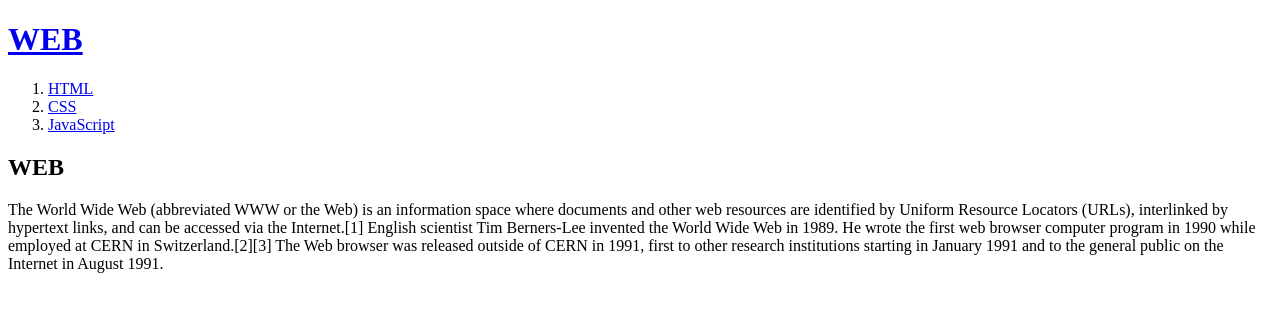
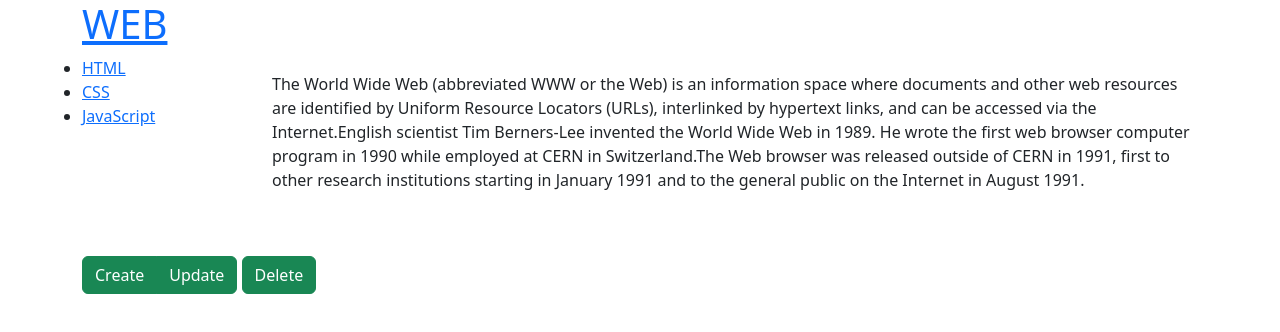
Before and after one commit to oVIOLETo/WEB, a plain HTML site: page index.html in a window 1280 px wide. Drawn offline with nearby package versions, Linux system fonts and the light colour scheme.

Commit message:
update bootstrap

```diff
--- a/index.html
+++ b/index.html
@@ -1,26 +1,63 @@
+<!-- ! DOCTYPE HTML 문서가 어떤 버전으로 작성되었는지 브라우저에게 알려주는 것, 호환성 -->
 <!DOCTYPE html>
 <html>
 	<head>
 		<title>WEB1 - Welcome</title>
+
 		<meta charset="utf-8" />
+		<!-- !  proper responsive behavior in mobile devices.-->
+		<meta name="viewport" content="width=device-width, initial-scale=1" />
+
+		<!-- ! Bootstrap CSS 홈페이지를 예쁘게 만들어주는 것-->
+		<link
+			href="https://cdn.jsdelivr.net/npm/bootstrap@5.3.0-alpha1/dist/css/bootstrap.min.css"
+			rel="stylesheet"
+			integrity="sha384-GLhlTQ8iRABdZLl6O3oVMWSktQOp6b7In1Zl3/Jr59b6EGGoI1aFkw7cmDA6j6gD"
+			crossorigin="anonymous" />
 	</head>
-	<body>
+
+	<body class="container">
 		<h1><a href="index.html">WEB</a></h1>
-		<ol>
-			<li><a href="1.html">HTML</a></li>
-			<li><a href="2.html">CSS</a></li>
-			<li><a href="3.html">JavaScript</a></li>
-		</ol>
-		<h2>WEB</h2>
-		<p>
-			The World Wide Web (abbreviated WWW or the Web) is an information space
-			where documents and other web resources are identified by Uniform Resource
-			Locators (URLs), interlinked by hypertext links, and can be accessed via
-			the Internet.[1] English scientist Tim Berners-Lee invented the World Wide
-			Web in 1989. He wrote the first web browser computer program in 1990 while
-			employed at CERN in Switzerland.[2][3] The Web browser was released
-			outside of CERN in 1991, first to other research institutions starting in
-			January 1991 and to the general public on the Internet in August 1991.
-		</p>
+		<div class="row">
+			<ul class="col-md-2">
+				<li><a href="1.html">HTML</a></li>
+				<li><a href="2.html">CSS</a></li>
+				<li><a href="3.html">JavaScript</a></li>
+			</ul>
+			<article class="col-md-10">
+				<ol></ol>
+				<p>
+					The World Wide Web (abbreviated WWW or the Web) is an information
+					space where documents and other web resources are identified by
+					Uniform Resource Locators (URLs), interlinked by hypertext links, and
+					can be accessed via the Internet.English scientist Tim Berners-Lee
+					invented the World Wide Web in 1989. He wrote the first web browser
+					computer program in 1990 while employed at CERN in Switzerland.The Web
+					browser was released outside of CERN in 1991, first to other research
+					institutions starting in January 1991 and to the general public on the
+					Internet in August 1991.
+				</p>
+			</article>
+		</div>
+		<br /><br />
+		<div class="btn-group" role="group" aria-label="Basic example">
+			<button type="button" class="btn btn-success">Create</button>
+			<a href="/index.html" class="btn btn-success">Update</a>
+		</div>
+		<input type="button" class="btn btn-success" value="Delete" />
+
+		<!--! Bootstrap Optional JavaScript; choose one of the two! -->
+
+		<!-- Option 1: Bootstrap Bundle with Popper -->
+		<script
+			src="https://cdn.jsdelivr.net/npm/bootstrap@5.3.0-alpha1/dist/js/bootstrap.bundle.min.js"
+			integrity="sha384-w76AqPfDkMBDXo30jS1Sgez6pr3x5MlQ1ZAGC+nuZB+EYdgRZgiwxhTBTkF7CXvN"
+			crossorigin="anonymous"></script>
+
+		<!-- Option 2: Separate Popper and Bootstrap JS -->
+		<!--
+    <script src="https://cdn.jsdelivr.net/npm/@popperjs/core@2.10.2/dist/umd/popper.min.js" integrity="sha384-7+zCNj/IqJ95wo16oMtfsKbZ9ccEh31eOz1HGyDuCQ6wgnyJNSYdrPa03rtR1zdB" crossorigin="anonymous"></script>
+    <script src="https://cdn.jsdelivr.net/npm/bootstrap@5.1.3/dist/js/bootstrap.min.js" integrity="sha384-QJHtvGhmr9XOIpI6YVutG+2QOK9T+ZnN4kzFN1RtK3zEFEIsxhlmWl5/YESvpZ13" crossorigin="anonymous"></script>
+    -->
 	</body>
 </html>
```
